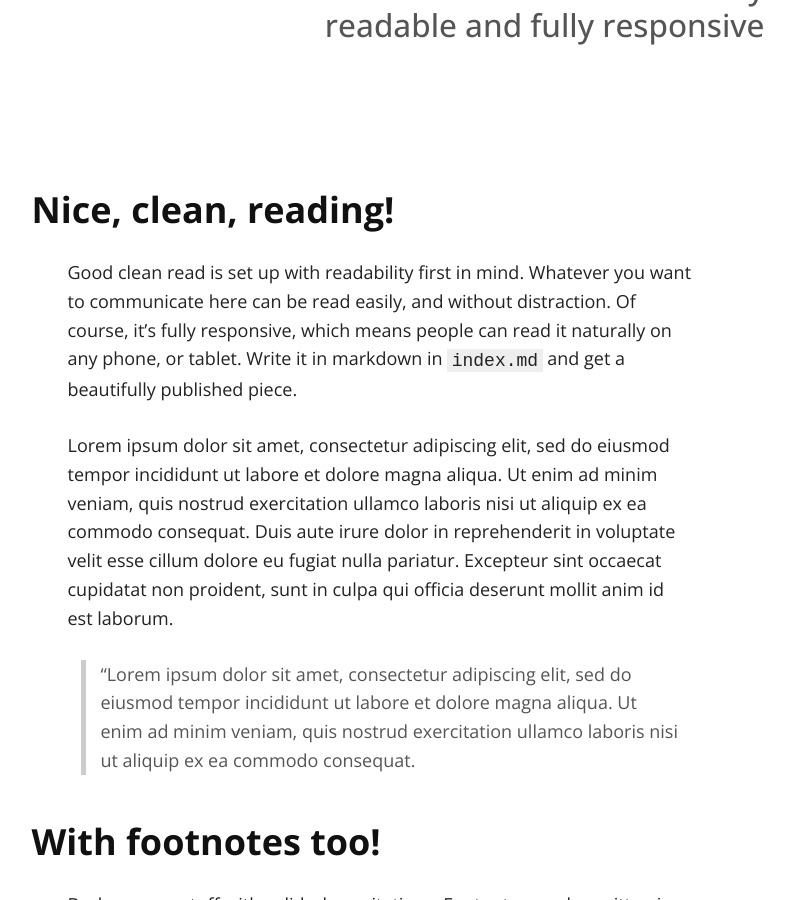
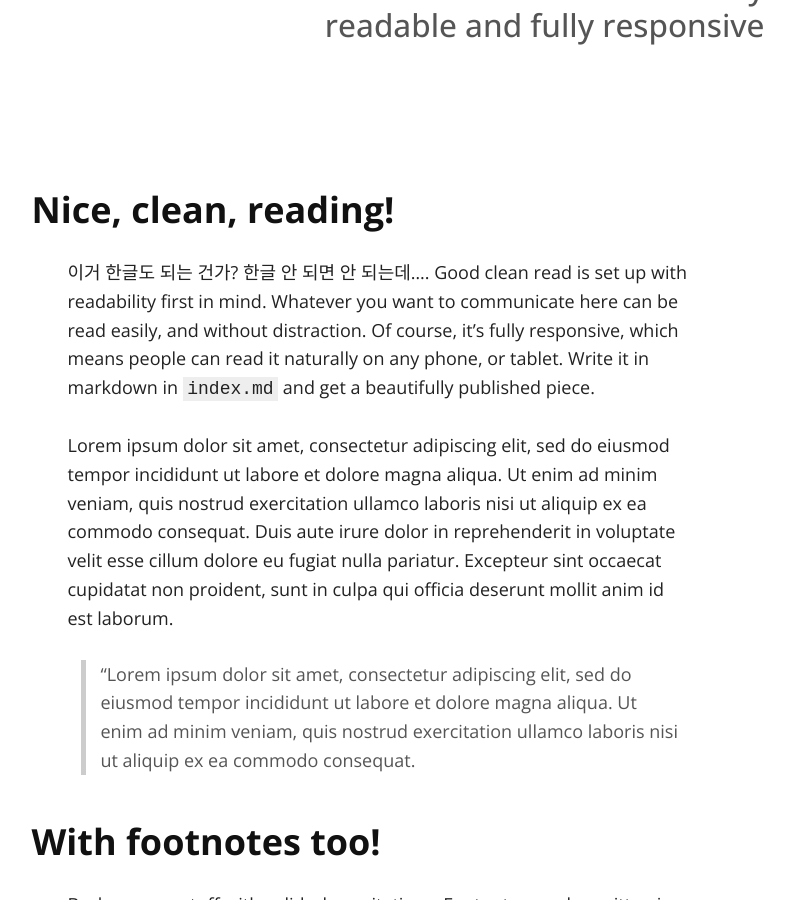
Before and after one commit to seokchaeyoon/seokchaeyoon.github.io, a Jekyll site: the page built from index.md, in a window 1280 px wide and 900 px high, scrolled down 426 px. Shown: the whole window, without its empty margins (260-1054 px from the left). Built offline with Jekyll 4.4.1, drawn with Linux system fonts in a browser that asks for light colours; nearby versions of some CDN libraries; our own code applies the rules of GitHub Pages for plain Markdown files.

Commit message:
Update index.md

```diff
--- a/index.md
+++ b/index.md
@@ -6,7 +6,7 @@ layout: default
 
 ### Nice, clean, reading!
 
-Good clean read is set up with readability first in mind. Whatever you want to communicate here can be read easily, and without distraction. Of course, it's fully responsive, which means people can read it naturally on any phone, or tablet. Write it in markdown in <code>index.md</code> and get a beautifully published piece.
+이거 한글도 되는 건가? 한글 안 되면 안 되는데.... Good clean read is set up with readability first in mind. Whatever you want to communicate here can be read easily, and without distraction. Of course, it's fully responsive, which means people can read it naturally on any phone, or tablet. Write it in markdown in <code>index.md</code> and get a beautifully published piece.
 
 Lorem ipsum dolor sit amet, consectetur adipiscing elit, sed do eiusmod tempor incididunt ut labore et dolore magna aliqua. Ut enim ad minim veniam, quis nostrud exercitation ullamco laboris nisi ut aliquip ex ea commodo consequat. Duis aute irure dolor in reprehenderit in voluptate velit esse cillum dolore eu fugiat nulla pariatur. Excepteur sint occaecat cupidatat non proident, sunt in culpa qui officia deserunt mollit anim id est laborum.
 
```
